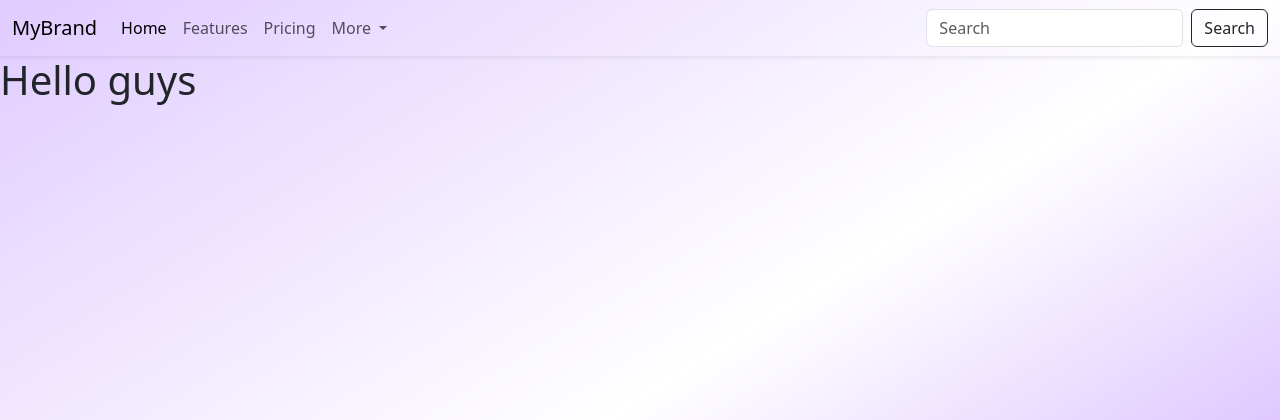
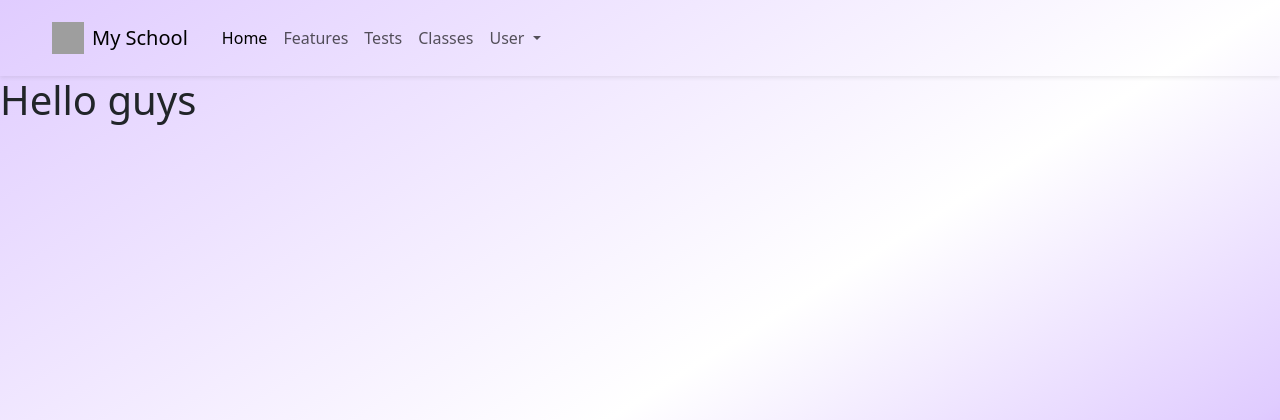
Before and after one commit to lakhtyari-abderrezzak/student_mangement, a PHP site: page /student_management/ in a window 1280 px wide. Shown: the top 420 px of the page. Run offline with PHP 8.4, Linux system fonts and the light colour scheme; grey boxes are pictures that could not be loaded.

Commit message:
Refactor navigation view for improved structure and readability

```diff
--- a/private/views/includes/nav.view.php
+++ b/private/views/includes/nav.view.php
@@ -1,39 +1,53 @@
+<?php
+
+use Soap\Url;
+?>
 <nav class="navbar navbar-expand-lg navbar-custom shadow-sm">
-  <div class="container-fluid">
-    <a class="navbar-brand" href="#">MyBrand</a>
-    <button class="navbar-toggler" type="button" data-bs-toggle="collapse" data-bs-target="#navbarNavDropdown">
+  <div class="container">
+
+    <a class="navbar-brand d-flex align-items-center gap-2" href="<?=ROOT?>">
+      <div>
+        <img src="https://icons.iconarchive.com/icons/pictogrammers/material/128/school-icon.png" alt="School icon"
+          width="32" height="32">
+      </div>
+      <span class="" >My School</span>
+    </a>
+    <button class="navbar-toggler" type="button" data-bs-toggle="collapse" data-bs-target="#navbarNavDropdown"
+      aria-controls="navbarNavDropdown" aria-expanded="false" aria-label="Toggle navigation">
       <span class="navbar-toggler-icon"></span>
     </button>
+
 
     <div class="collapse navbar-collapse" id="navbarNavDropdown">
       <ul class="navbar-nav me-auto mb-2 mb-lg-0">
         <li class="nav-item">
-          <a class="nav-link active" aria-current="page" href="#">Home</a>
+          <a class="nav-link active" href="<?=ROOT?>">Home</a>
         </li>
         <li class="nav-item">
-          <a class="nav-link" href="#">Features</a>
+          <a class="nav-link" href="<?=ROOT?>features">Features</a>
         </li>
         <li class="nav-item">
-          <a class="nav-link" href="#">Pricing</a>
+          <a class="nav-link" href="<?=ROOT?>tests">Tests</a>
+        </li>
+        <li class="nav-item">
+          <a class="nav-link" href="<?=ROOT?>classes">Classes</a>
         </li>
         <li class="nav-item dropdown">
-          <a class="nav-link dropdown-toggle" href="#" role="button" data-bs-toggle="dropdown">
-            More
+          <a class="nav-link dropdown-toggle" href="#" id="navbarDropdownMenuLink" role="button"
+            data-bs-toggle="dropdown" aria-expanded="false">
+            User
           </a>
-          <ul class="dropdown-menu">
-            <li><a class="dropdown-item" href="#">Action</a></li>
-            <li><a class="dropdown-item" href="#">Another Action</a></li>
-            <li><hr class="dropdown-divider"></li>
-            <li><a class="dropdown-item" href="#">Something Else</a></li>
+          <ul class="dropdown-menu" aria-labelledby="navbarDropdownMenuLink">
+            <li><a class="dropdown-item" href="<?=ROOT?>login">Profile</a></li>
+            <li><a class="dropdown-item" href="<?=ROOT?>register">Dashboard</a></li>
+            <li>
+              <hr class="dropdown-divider">
+            </li>
+            <li><a class="dropdown-item" href="#">Logout</a></li>
           </ul>
         </li>
       </ul>
 
-      <!-- Search form -->
-      <form class="d-flex" role="search">
-        <input class="form-control me-2" type="search" placeholder="Search" aria-label="Search">
-        <button class="btn btn-outline-dark" type="submit">Search</button>
-      </form>
     </div>
   </div>
 </nav>
```
